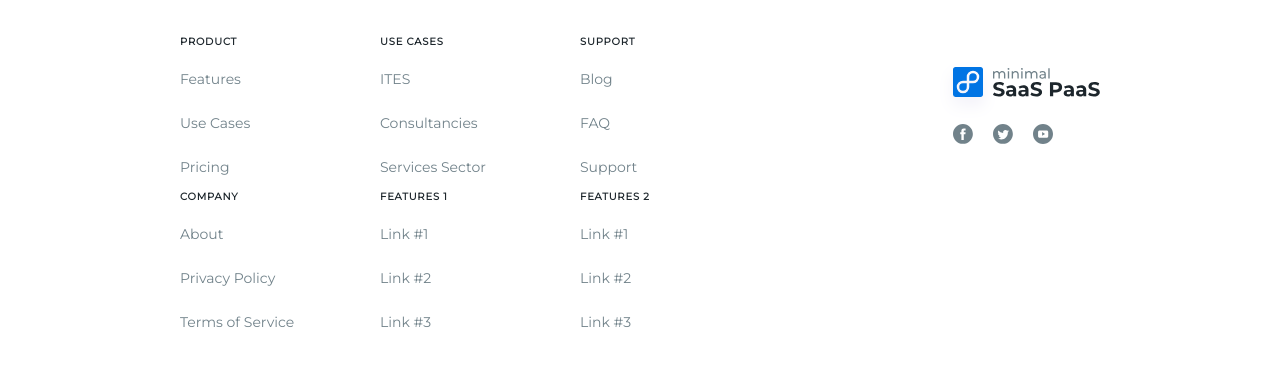
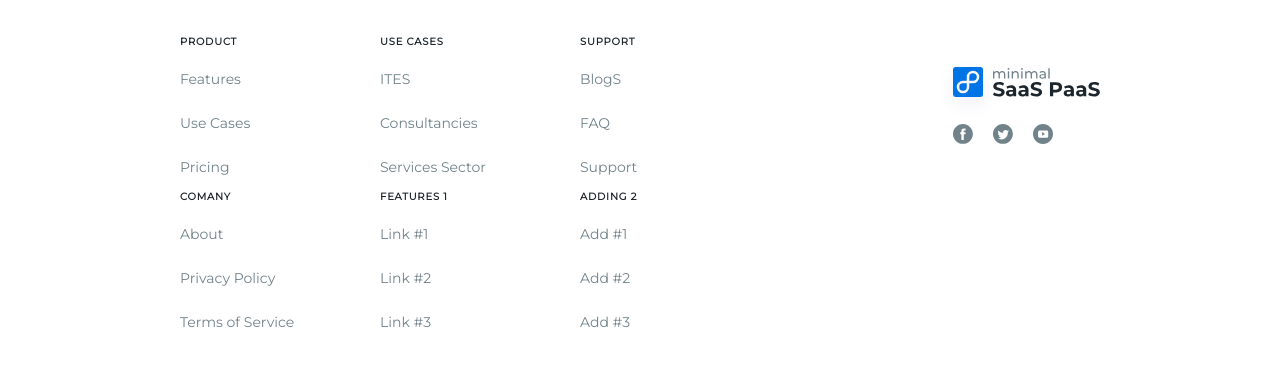
Before and after one commit to Guseff/html-practice, a React (Create React App) app in the folder saas/: page / in a window 1280 px wide. Shown: the part 4573-4954 px from the top of the page. Built offline with nearby package versions, Linux system fonts and the light colour scheme.

Commit message:
Footer as pure Function

```diff
--- /dev/null
+++ b/saas/src/components/Footer/data.js
@@ -0,0 +1,106 @@
+const FOOTER = [
+  {
+    title: 'product',
+    elems: [
+      {
+        href: '#1',
+        label: 'Features',
+      },
+      {
+        href: '#2',
+        label: 'Use Cases',
+      },
+      {
+        href: '#3',
+        label: 'Pricing',
+      }
+    ]
+  },
+  {
+    title: 'use cases',
+    elems: [
+      {
+        href: '#1',
+        label: 'ITES',
+      },
+      {
+        href: '#2',
+        label: 'Consultancies',
+      },
+      {
+        href: '#3',
+        label: 'Services Sector',
+      }
+    ]
+  },
+  {
+    title: 'support',
+    elems: [
+      {
+        href: '#1',
+        label: 'BlogS',
+      },
+      {
+        href: '#2',
+        label: 'FAQ',
+      },
+      {
+        href: '#3',
+        label: 'Support',
+      }
+    ]
+  },
+  {
+    title: 'comany',
+    elems: [
+      {
+        href: '#1',
+        label: 'About',
+      },
+      {
+        href: '#2',
+        label: 'Privacy Policy',
+      },
+      {
+        href: '#3',
+        label: 'Terms of Service',
+      }
+    ]
+  },
+  {
+    title: 'features 1',
+    elems: [
+      {
+        href: '#1',
+        label: 'Link #1',
+      },
+      {
+        href: '#2',
+        label: 'Link #2',
+      },
+      {
+        href: '#3',
+        label: 'Link #3',
+      }
+    ]
+  },
+  {
+    title: 'adding 2',
+    elems: [
+      {
+        href: '#11',
+        label: 'Add #1',
+      },
+      {
+        href: '#2',
+        label: 'Add #2',
+      },
+      {
+        href: '#3',
+        label: 'Add #3',
+      }
+    ]
+  },
+];
+
+export default FOOTER;
--- a/saas/src/components/Footer/index.js
+++ b/saas/src/components/Footer/index.js
@@ -1,4 +1,4 @@
-import React, { Component } from 'react';
+import React from 'react';
 
 import FooterList from '../FooterList';
 
@@ -6,62 +6,21 @@ import logo from '../../assets/images/logo.svg';
 import fb from '../../assets/images/fb-ico.svg';
 import tw from '../../assets/images/tw-ico.svg';
 import yt from '../../assets/images/yt-ico.svg';
+import FOOTER from './data.js';
+
 import './style.css';
 
-class Footer extends Component {
-  render() {
+const Footer  = () => {
   return (
     <footer className="footer">
       <div className="footer-main">
         <div className="footer-lists">
+          {FOOTER.map(footer => (
             <FooterList
-              title='product'
-              elems={[
-                ['#1','Features'],
-                ['#2','Use Cases'],
-                ['#3','Pricing']
-              ]}
+              title={footer.title}
+              elems={footer.elems}
             />
-            <FooterList
-              title='Use Cases'
-              elems={[
-                ['#1','ITES'],
-                ['#2','Consultancies'],
-                ['#3','Services Sector']
-              ]}
-            />
-            <FooterList
-              title='support'
-              elems={[
-                ['#1','Blog'],
-                ['#2','FAQ'],
-                ['#3','Support']
-              ]}
-            />
-            <FooterList
-              title='company'
-              elems={[
-                ['#1','About'],
-                ['#2','Privacy Policy'],
-                ['#3','Terms of Service']
-              ]}
-            />
-            <FooterList
-              title='features 1'
-              elems={[
-                ['#1','Link #1'],
-                ['#2','Link #2'],
-                ['#3','Link #3']
-              ]}
-            />
-            <FooterList
-              title='features 2'
-              elems={[
-                ['#1','Link #1'],
-                ['#2','Link #2'],
-                ['#3','Link #3']
-              ]}
-            />
+          ))}
         </div>
         <div className="footer-social">
           <img alt="" src={logo} className="logo" />
@@ -85,8 +44,7 @@ class Footer extends Component {
         Copyright &copy; 2018, ElitePIxels Inc. Designed for Project365.design
       </div>
     </footer>
-    );
-  }
+  )
 }
 
 export default Footer;
--- a/saas/src/components/FooterList/index.js
+++ b/saas/src/components/FooterList/index.js
@@ -7,7 +7,7 @@ class FooterList extends Component {
     const refList = this.props.elems.map((data) => {
       return (
         <li>
-          <a href={data[0]}>{data[1]}</a>
+          <a href={data.href}>{data.label}</a>
         </li>
       );
     });
```
Lines whose indentation alone changed are shown as unchanged.
